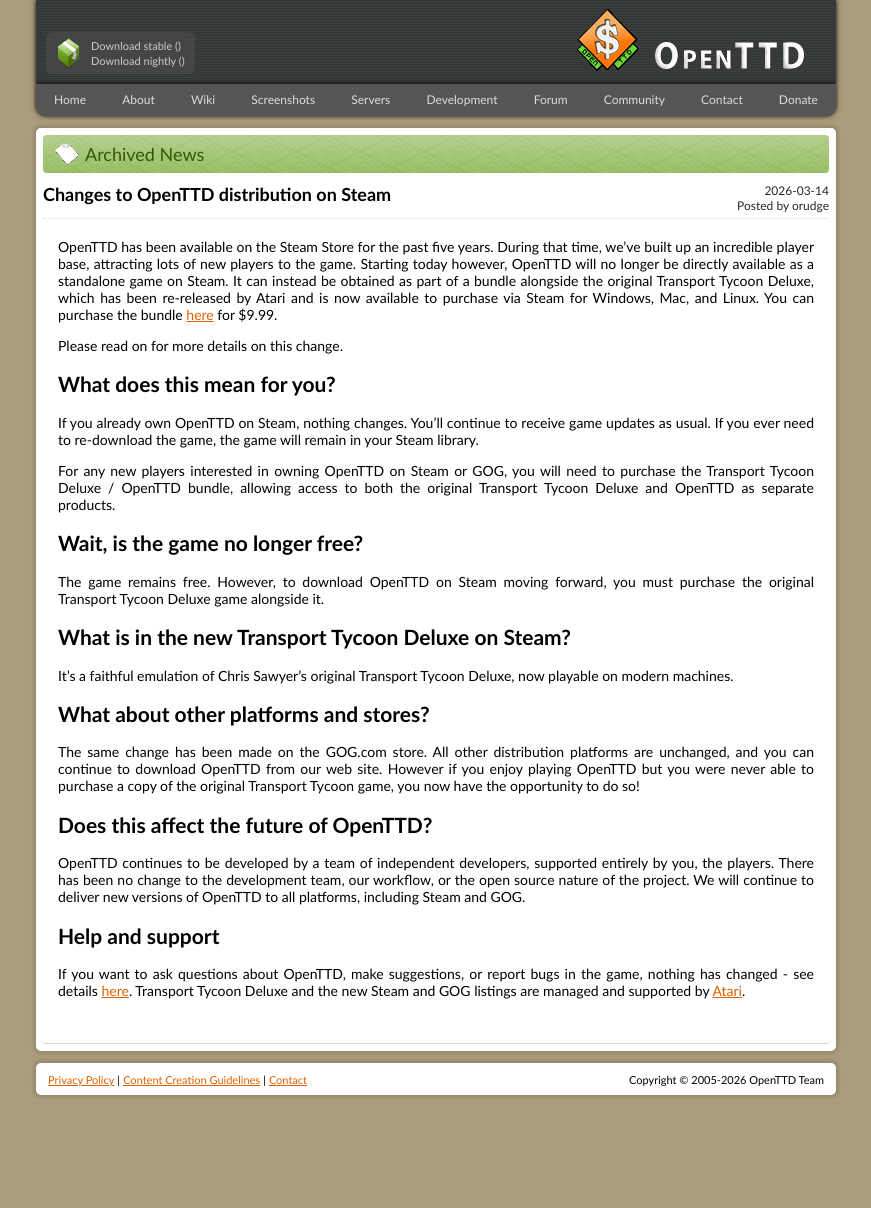
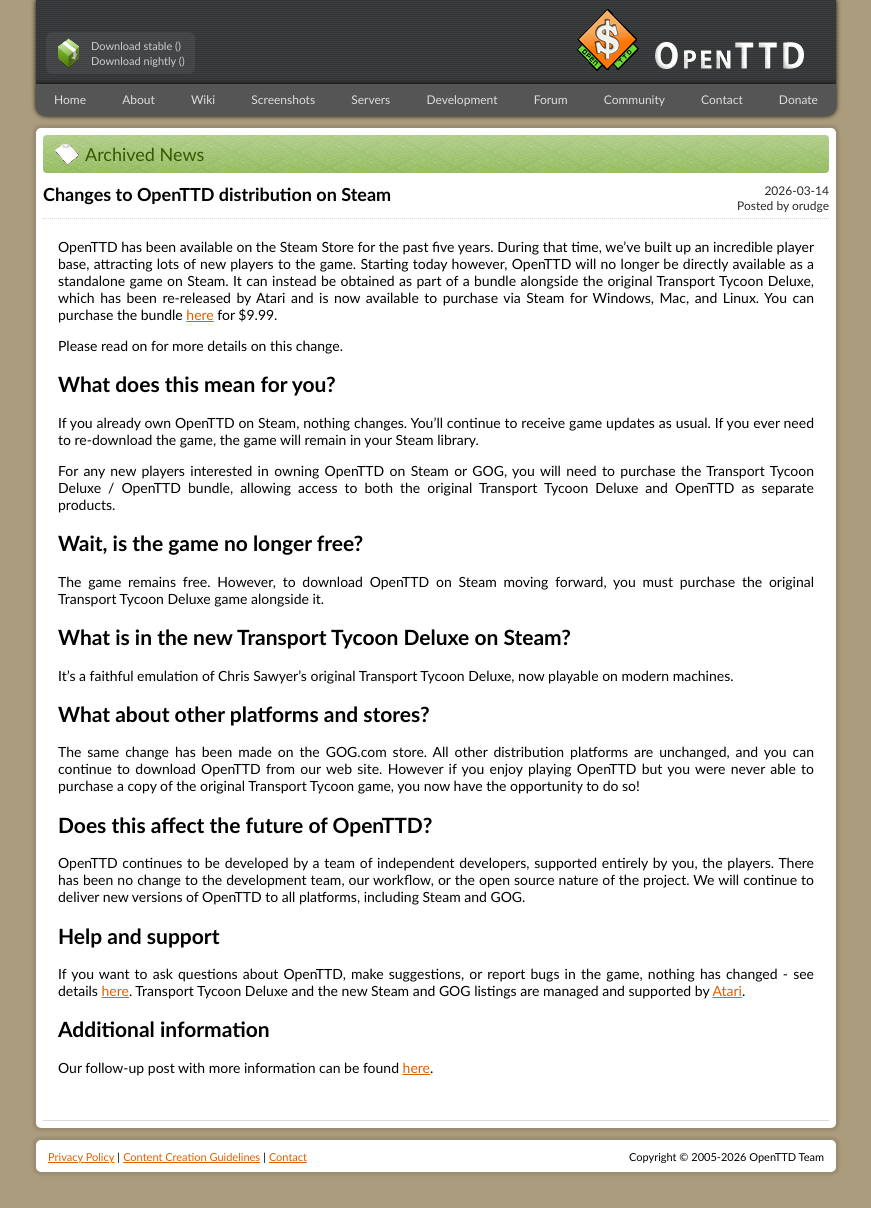
Before and after one commit to OpenTTD/website, a Jekyll site: the page built from _posts/2026-03-14-steam-changes.md, in a window 1280 px wide. Shown: the whole page, without its empty margins (204-1075 px from the left). Built offline with Jekyll 4.4.1, drawn with Linux system fonts in a browser that asks for light colours; before the commit the page ends 1131 px from its top, so only the background shows below that.

Commit message:
Change: Link to follow-up post
To answer the questions that were and can be raised by this post.

```diff
--- a/_posts/2026-03-14-steam-changes.md
+++ b/_posts/2026-03-14-steam-changes.md
@@ -46,3 +46,9 @@
 
 If you want to ask questions about OpenTTD, make suggestions, or report bugs in the game, nothing has changed - see details [here](https://www.openttd.org/contact).
 Transport Tycoon Deluxe and the new Steam and GOG listings are managed and supported by [Atari](https://support.atari.com/).
+
+<!-- more -->
+
+## Additional information
+
+Our follow-up post with more information can be found [here](https://www.openttd.org/news/2026/03/19/steam-changes-update).
```
